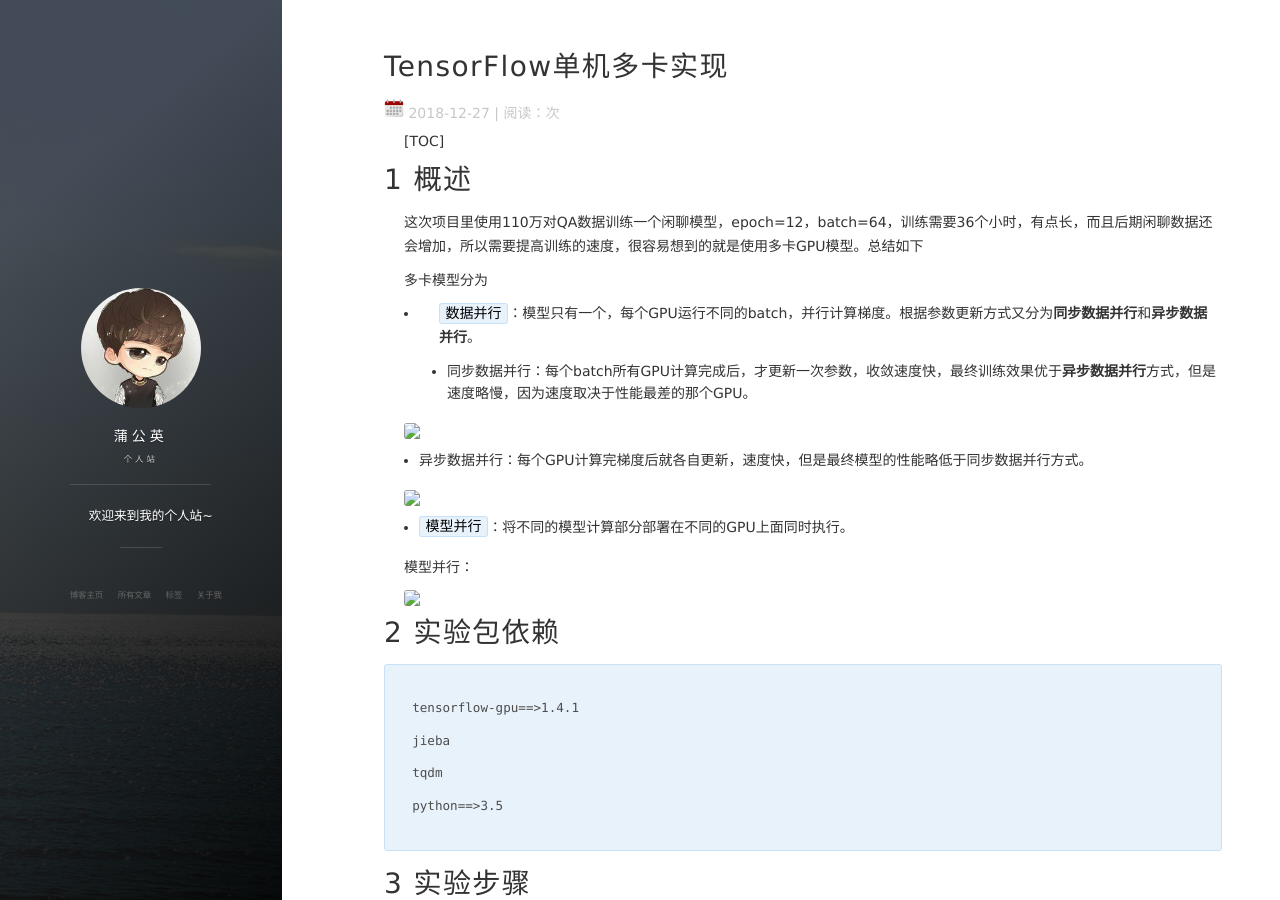
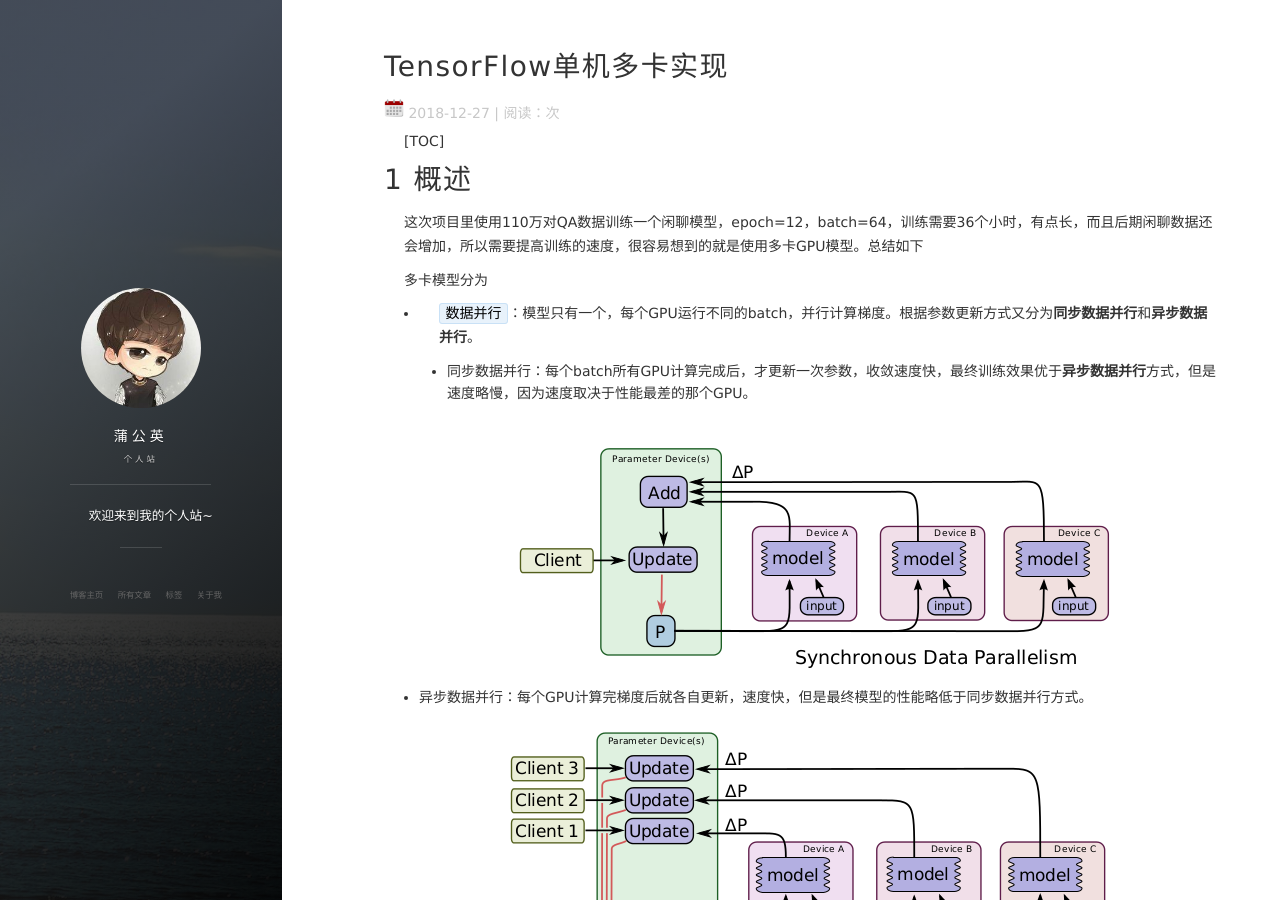
Before and after one commit to puluwen/puluwen.github.io, a Jekyll site: the page built from _posts/2018-12-27-tensorflow-mulgpu.md, in a window 1280 px wide and 900 px high. Built offline with Jekyll 4.4.1, drawn with Linux system fonts in a browser that asks for light colours; nearby versions of some CDN libraries; comment, search, counter and statistics services are not loaded.

Commit message:
Update 2018-12-27-tensorflow-mulgpu.md

```diff
--- a/_posts/2018-12-27-tensorflow-mulgpu.md
+++ b/_posts/2018-12-27-tensorflow-mulgpu.md
@@ -26,17 +26,17 @@
 
    - 同步数据并行：每个batch所有GPU计算完成后，才更新一次参数，收敛速度快，最终训练效果优于**异步数据并行**方式，但是速度略慢，因为速度取决于性能最差的那个GPU。
 
-<img src="images/posts/同步数据并行.jpg" >
+<img src="/images/posts/同步数据并行.jpg" >
 
    - 异步数据并行：每个GPU计算完梯度后就各自更新，速度快，但是最终模型的性能略低于同步数据并行方式。
 
-<img src="images/posts/异步数据并行.jpg">
+<img src="/images/posts/异步数据并行.jpg">
 
 - `模型并行`：将不同的模型计算部分部署在不同的GPU上面同时执行。
 
 模型并行：
 
-<img src="images/posts/模型并行.jpg">
+<img src="/images/posts/模型并行.jpg">
 
 # 2 实验包依赖
 
```
